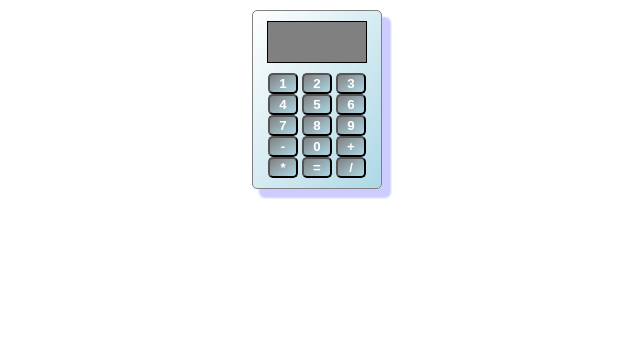
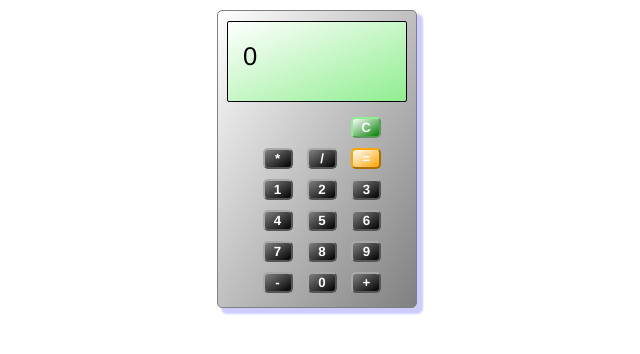
Before and after one commit to suebbe/calculator, a plain HTML site: page index.html in a window 1280 px wide. Shown: the whole page, without its empty margins (323-963 px from the left). Drawn offline with nearby package versions, Linux system fonts and the light colour scheme.

Commit message:
räkna 2 plus

```diff
--- a/index.html
+++ b/index.html
@@ -13,15 +13,18 @@
 
   <div class="wrapper">
 
-        <div id="output">
-          <output type="text">
+        <div id="outputContainer">
+          <p id="output">0</p>
         </div>
+
 
         <div class="container">
 
 
-
-
+              <button class="C" value="C">C</button><br>
+              <button value="*">*</button>
+              <button value="/">/</button>
+              <button class ="orange" value="=">=</button><br>
               <button value="1">1</button>
               <button value="2">2</button>
               <button value="3">3</button><br>
@@ -33,10 +36,8 @@
               <button value="9">9</button><br>
               <button value="-">-</button>
               <button value="0">0</button>
-              <button value="+">+</button><br>
-              <button value="*">*</button>
-              <button value="=">=</button>
-              <button value="/">/</button>
+              <button value="+">+</button>
+
 
 
 
--- a/script.js
+++ b/script.js
@@ -6,30 +6,47 @@ let secondNumber = parseInt(prompt("Please enter another number"),10);
 
 let input = [];
 
-let firstnumber = input[0]
-let operator = input[1]
-let secondnumber = input[2]
 
-const allNumbers = document.querySelectorAll("button");
-const operators = document.querySelectorAll(".operator");
-const output = document.querySelectorAll("#output");
+let firstValue = input[0];
+let operator = input[1];
+let secondValue = input[2];
+
+
+const allNumbers = document.querySelector("button");
+const operators = document.querySelector(".operator");
+const output = document.querySelector("#output");
 const equals = document.getElementById('#equals');
 
 
 $("button").click(function() {
- input.push(event.target.innerText);
- console.log(input);
+ input.push(event.target.value);
+ output.innerText=(input.join(''));
+
+
+if (event.target.value == "="){
+  console.log(input.join(''));
+  console.log(parseInt(input[0]) + parseInt(input[2]))
+  output.innerText=(parseInt(input[0]) + parseInt(input[2]))
+
+}
+
+if (event.target.value == "C"){
+  input=[]
+  output.innerText=('0');
+}
+
+
+ // for (let i = 0; i < input.length; i++){
+ //
+ //   console.log(input[]);
+ // }
 });
 
 
-if (allNumbers.target.dataset.value == "="){
 
 
-}
 
-});
 
-*/
 
 
 
--- a/style.css
+++ b/style.css
@@ -2,22 +2,34 @@
   box-sizing: border-box;
   margin: 0 auto;
   align-items: center;
+  font-family: helvetica
 }
 
 
 .wrapper {
   border: solid 1px grey;
-  padding-bottom: 10px;
-  width: 130px;
-  background: linear-gradient(to bottom right, white, lightblue);
+  padding-bottom: 5px;
+  padding-right: 0px;
+  width: 200px;
+  background: linear-gradient(to bottom right, white, grey);
   border-radius: 5px;
   margin-top: 10px;
-  box-shadow: 8px 8px 2px 1px rgba(0, 0, 255, .2);
+  box-shadow: 5px 5px 2px 1px rgba(0, 0, 255, .2);
+}
+
+.suebinator{
+  color:red;
+  font-style: helvetica;
+  font-weight: bold;
 }
 
 .container{
   text-align: center;
-  margin-top:10px;
+  height:200px;
+  padding-top:5px;
+  padding-bottom:100px;
+
+
 
 }
 
@@ -29,22 +41,49 @@
 
 }
 
+#outputContainer {
+border: solid 1px black;
+border-radius: 2px;
+width: 180px;
+padding-top:20px;
+padding-bottom:30px;
+margin-top:10px;
+background: linear-gradient(to bottom right, white, lightgreen);
+max-height: 110px;
+padding-left:15px;
+
+}
+
 #output {
-border: solid 1px black;
-width: 100px;
-padding-top:20px;
-padding-bottom:20px;
-margin-top:10px;
-background: grey;
-
-
-
+  font-size: 1.6em;
 }
 
 button {
   width:30px;
-  background: linear-gradient(to bottom right, grey, lightblue);
+  background: linear-gradient(to bottom right, grey, black);
   color: white;
   font-weight: bold;
   border-radius: 5px;
+  border-color: darkgrey;
+  margin-top:10px;
+  margin-left: 10px;
+
 }
+
+.orange {
+  background: linear-gradient(to bottom right, white, orange);
+  border-color: orange;
+}
+
+.C {
+background: linear-gradient(to bottom right, white, green);
+border-color: lightgreen;
+margin-left:98px;
+}
+
+.suebinator {
+  width: 85px;
+  margin: 0;
+  float:left;
+
+}
```
